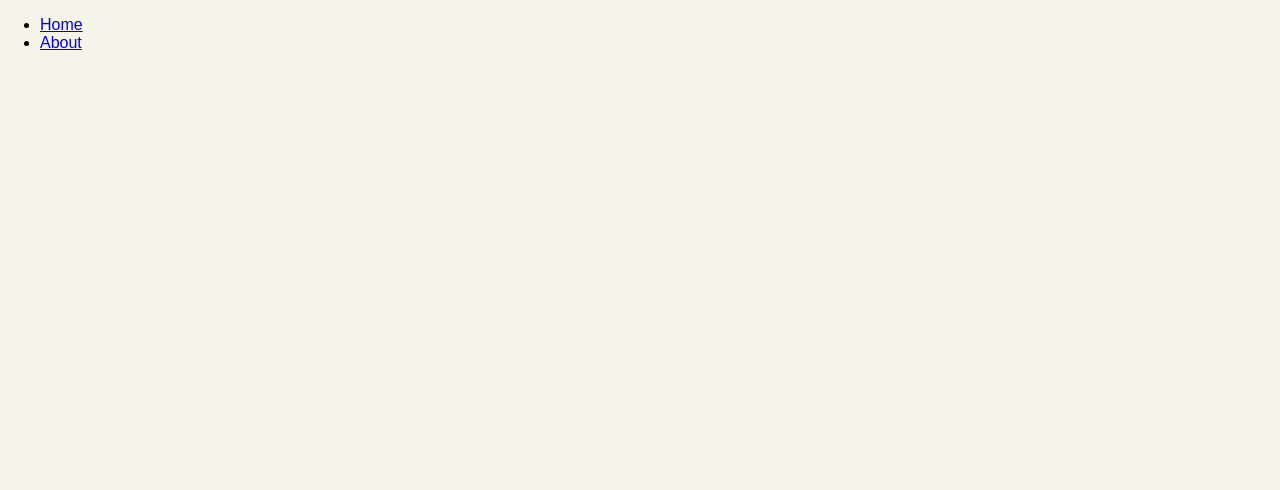
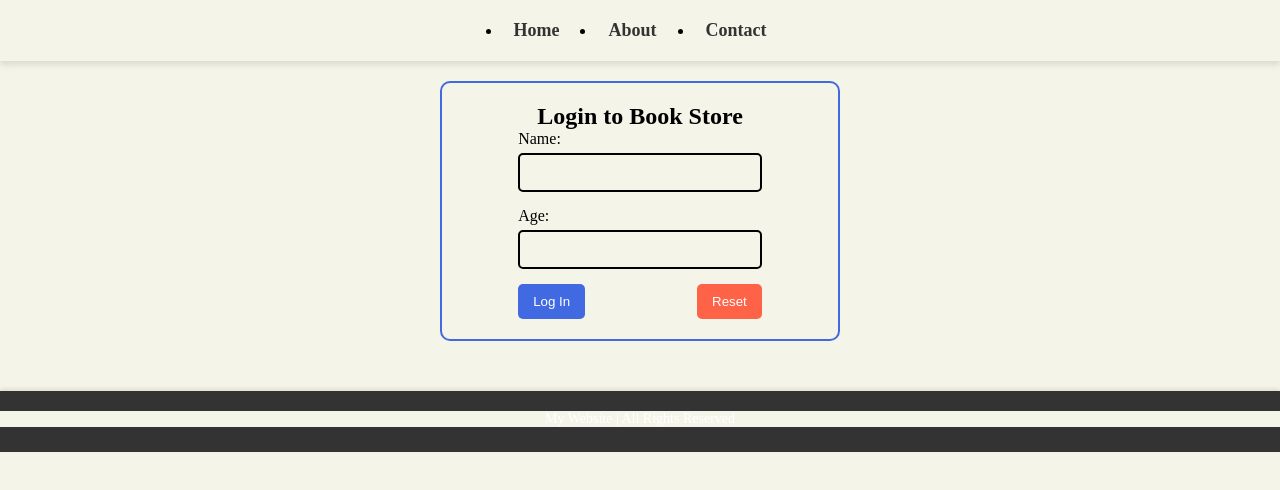
Before and after one commit to neslihannsrm/react-assigment1, a React (Vite) app in the folder gallery-project/: page /contact in a window 1280 px wide. Before the commit this address had no page. Shown: the top 490 px of the page. Built offline with nearby package versions, Linux system fonts and the light colour scheme.

Commit message:
added login to contact page

```diff
--- a/gallery-project/src/App.css
+++ /dev/null
@@ -1,12 +0,0 @@
-html, body {
-    margin: 0;
-    padding: 0;
-    width: 100%;
-    height: 100%;
-    box-sizing: border-box;
-}
-
-#root {
-    width: 100%;
-    height: 100%;
-}
--- a/gallery-project/src/App.jsx
+++ b/gallery-project/src/App.jsx
@@ -1,15 +1,11 @@
-import Books from "./Components/books.jsx";
-import book1 from "./assets/the-midnight-library-cover.jpg";
-import book2 from "./assets/little-prince-cover.jpg";
-import book3 from "./assets/brave-new-world-cover.jpg";
-import book4 from "./assets/fahrenheit-451-cover.jpg";
-import book5 from "./assets/normal-people-cover.jpg";
-import book6 from "./assets/little-women-cover.jpg";
+
 import { BrowserRouter, Routes, Route} from 'react-router-dom';
 import Home from "./Pages/home.jsx";
 import About from "./Pages/About.jsx";
-import Navbar from "./Navbar.jsx";
-import "./App.css";
+import Contact from "./Pages/Contact.jsx";
+import Navbar from "./Components/Navbar.jsx";
+import Footer from "./Components/Footer.jsx";
+import "./index.css";
 
 
 
@@ -17,12 +13,15 @@ function App() {
     return (
         <>
         <BrowserRouter>
-        <Navbar></Navbar>
-        <Routes>
-            <Route path="/" element={<Home/>}/>
-            <Route path="/about" element={<About/>}/>
-        </Routes>
+            <Navbar />
+                <Routes>
+                    <Route path="/" element={<Home/>}/>
+                    <Route path="/about" element={<About/>}/>
+                    <Route path="/contact" element={<Contact/>}/>
+                </Routes>
+            <Footer />
         </BrowserRouter>
+
         </>
     );
 
--- /dev/null
+++ b/gallery-project/src/Components/Footer.jsx
@@ -0,0 +1,11 @@
+import "../index.css";
+
+function Footer() {
+  return (
+    <footer className="footer">
+      <p> My Website | All Rights Reserved</p>
+    </footer>
+  );
+}
+
+export default Footer;
--- /dev/null
+++ b/gallery-project/src/Components/Navbar.jsx
@@ -0,0 +1,18 @@
+import { Link } from 'react-router-dom';
+import "../index.css";
+
+
+function Navbar() {
+    return (
+    <div>
+        <nav className="navbar">
+            <ul className="nav-links">
+                <li><Link to="/"className="nav-item">Home</Link></li>
+                <li><Link to="/about" className="nav-item">About</Link></li>
+                <li><Link to="/contact" className="nav-item">Contact</Link></li>
+            </ul>
+        </nav>
+    </div>
+    );
+}
+export default Navbar;
--- a/gallery-project/src/books.css
+++ b/gallery-project/src/Components/books.css
@@ -8,25 +8,25 @@ body {
     box-sizing: border-box;
     font-family: Arial, sans-serif;
     background-color: #f9f9f9;
-    display: flex; /* Flexbox kullanımı */
-    justify-content: center; /* Yatayda ortala */
-    align-items: center; /* Dikeyde ortala */
-    min-height: 100vh; /* Sayfa yüksekliğini tam ekran yap */
+    display: flex;
+    justify-content: center;
+    align-items: center;
+    min-height: 100vh;
 }
 
-/* Kitapları içeren konteyner */
+
 .book-container {
     display: flex;
-    justify-content: center; /* Kitapları yatayda ortala */
-    flex-wrap: wrap; /* Satır taşmasını sağla */
+    justify-content: center;
+    flex-wrap: wrap;
     gap:90px;
-    max-width: 100%; /* Konteynerin genişliğini sınırla */
+    max-width: 100%;
     padding: 20px;
     margin-left: 6%;
 }
 
 .books{
-    border: 1px solid royalblue;
+    border: 1px solid #4169e1;
     border-radius: 10px;
     box-shadow: 5px 5px 5px black;
     padding: 20px;
--- a/gallery-project/src/Components/books.jsx
+++ b/gallery-project/src/Components/books.jsx
@@ -4,7 +4,7 @@ import book3 from "../assets/brave-new-world-cover.jpg";
 import book4 from "../assets/fahrenheit-451-cover.jpg";
 import book5 from "../assets/normal-people-cover.jpg";
 import book6 from "../assets/little-women-cover.jpg";
-import "../books.css";
+import "../index.css";
 
 function Books(props) {
     return (
--- a/gallery-project/src/Navbar.jsx
+++ /dev/null
@@ -1,17 +0,0 @@
-import { Link } from 'react-router-dom';
-
-
-
-function Navbar() {
-    return (
-    <div>
-        <nav>
-            <ul>
-                <li><Link to="/">Home</Link></li>
-                <li><Link to="/about" >About</Link></li>
-            </ul>
-        </nav>
-    </div>
-    );
-}
-export default Navbar;
--- a/gallery-project/src/Pages/About.jsx
+++ b/gallery-project/src/Pages/About.jsx
@@ -5,6 +5,7 @@ import book3 from "../assets/brave-new-world-cover.jpg";
 import book4 from "../assets/fahrenheit-451-cover.jpg";
 import book5 from "../assets/normal-people-cover.jpg";
 import book6 from "../assets/little-women-cover.jpg";
+import "../index.css";
 
 function About() {
     return (
--- /dev/null
+++ b/gallery-project/src/Pages/Contact.jsx
@@ -0,0 +1,65 @@
+import React, { useState } from 'react';
+import { Link } from 'react-router-dom';
+import '../index.css'; // Importing the CSS file
+
+function Contact() {
+  const [name, setName] = useState('');
+  const [age, setAge] = useState('');
+  const [error, setError] = useState('');
+
+
+  const handleSubmit = (e) => {
+    e.preventDefault();
+    if (!name || !age) {
+      setError('Please fill in all fields!');
+    } else {
+      setError('');
+      alert(`Welcome, ${name}! Your age is: ${age}`);
+    }
+  };
+
+
+  const handleReset = () => {
+    setName('');
+    setAge('');
+    setError('');
+  };
+
+  return (
+    <div className="form-container">
+      <h2>Login to Book Store</h2>
+      <form onSubmit={handleSubmit}>
+        <div className="input-container">
+          <label htmlFor="name">Name:</label>
+          <input
+            type="text"
+            id="name"
+            value={name}
+            onChange={(e) => setName(e.target.value)}
+            className="input-field"
+          />
+        </div>
+        <div className="input-container">
+          <label htmlFor="age">Age:</label>
+          <input
+            type="number"
+            id="age"
+            value={age}
+            onChange={(e) => setAge(e.target.value)}
+            className="input-field"
+          />
+        </div>
+
+
+        {error && <p className="error-message">{error}</p>}
+
+        <div className="button-container">
+          <button type="submit" className="submit-button">Log In</button>
+          <button type="button" onClick={handleReset} className="reset-button">Reset</button>
+        </div>
+      </form>
+    </div>
+  );
+}
+
+export default Contact;
--- a/gallery-project/src/Pages/home.jsx
+++ b/gallery-project/src/Pages/home.jsx
@@ -1,48 +1,9 @@
 import {useState} from 'react'
-
-
+import { Link } from 'react-router-dom';
+import "../index.css";
 
 function Home() {
 
-    const [name, setName] = useState("guest");
-    const [age, setAge] = useState(0);
-    const [isEmployed, setIsEmployed] = useState(false);
 
-
-    const updateName = () => {
-        setName("Matilda");
-    }
-
-    const IncrementAge  = () => {
-        setAge(age+ 1);
-    }
-
-    const toggleEmployment = () => {
-        if (isEmployed) {
-            setIsEmployed(false);
-        } else {
-            setIsEmployed(true);
-        }
-    }
-
-
-    return (
-        <div>
-            <button className='home-btn'onClick={updateName}>
-                Set name!
-            </button>
-            <h2>Name: {name}</h2>
-
-            <button className='home-btn'onClick={IncrementAge}>
-                IncrementAge
-            </button>
-            <h2>Age: {age} </h2>
-
-            <button className='home-btn'onClick={toggleEmployment}>
-                Toggle
-            </button>
-            <h2>isEmployed: {isEmployed ? "Yes" : "No" }  </h2>
-        </div>
-    );
 }
 export default Home;
--- a/gallery-project/src/index.css
+++ b/gallery-project/src/index.css
@@ -1,5 +1,257 @@
-.home-btn{
-    font-size: 2em ;
-    padding: 10px ;
+/* Global Styling */
+* {
+  margin: 0;
+  padding: 0;
+  box-sizing: border-box;
+  background-color: rgb(244, 244, 232);
+}
 
+body {
+  display: flex;
+  flex-direction: column;
+  justify-content: space-between;
+  height: 100%;
+  background-color: rgb(244, 244, 232);
 }
+
+ome Button Styling */
+.home-btn {
+  font-size: 2rem;
+  padding: 15px 25px;
+  background-color: #4169e1;
+  color: white;
+  border: none;
+  border-radius: 5px;
+  cursor: pointer;
+  transition: background-color 0.3s;
+}
+
+.home-btn:hover {
+  background-color: #3658a0;
+}
+
+/* Navigation Styles */
+.navbar {
+  background-color: #f4f4e8;
+  padding: 20px;
+  box-shadow: 0 4px 6px rgba(0, 0, 0, 0.1);
+  position: sticky;
+  top: 0;
+  z-index: 1000;
+}
+
+.nav-links {
+  display: flex;
+  justify-content: center;
+  gap: 25px;
+}
+
+.nav-item {
+  text-decoration: none;
+  color: #333;
+  font-size: 18px;
+  font-weight: 600;
+  padding: 8px 12px;
+  border-radius: 5px;
+  transition: all 0.3s ease;
+}
+
+.nav-item:hover {
+  color: #4169e1;
+  background-color: rgba(65, 105, 225, 0.1);
+  transform: scale(1.05);
+}
+
+/* Footer Styles */
+.footer {
+  background-color: #333;
+  color: white;
+  text-align: center;
+  padding: 20px 0;
+  position: relative;
+  width: 100%;
+  margin-top: 50px;
+  font-size: 14px;
+  box-shadow: 0 -2px 4px rgba(0, 0, 0, 0.1);
+}
+
+.footer p {
+  margin-bottom: 5px;
+}
+
+.footer a {
+  color: #4169e1;
+  text-decoration: none;
+  font-weight: bold;
+}
+
+.footer a:hover {
+  text-decoration: underline;
+}
+
+/* Book Container Styling */
+.book-container {
+  display: flex;
+  justify-content: center;
+  flex-wrap: wrap;
+  gap: 90px;
+  max-width: 100%;
+  padding: 20px;
+  margin-left: 6%;
+}
+
+/* Book Item Styling */
+.books {
+  border: 1px solid #4169e1;
+  border-radius: 10px;
+  box-shadow: 5px 5px 5px black;
+  padding: 20px;
+  margin: 20px;
+  text-align: center;
+  max-width: 250px;
+  transition: transform 0.3s ease-in-out, box-shadow 0.3s ease-in-out;
+}
+
+.books:hover {
+  transform: scale(1.05);
+  box-shadow: 10px 10px 15px rgba(0, 0, 0, 0.2);
+}
+
+.books .title {
+  font-family: Arial, sans-serif;
+  margin: 0;
+  color: black;
+  font-weight: bold;
+  font-size: 1.2rem;
+}
+
+.books .price {
+  font-family: Arial, sans-serif;
+  color: #4169e1;
+  font-weight: bold;
+  font-size: 1.1rem;
+  margin-top: 10px;
+}
+
+/* Image Styling for Books */
+.img {
+  max-width: 100%;
+  height: 60%;
+  margin-bottom: 15px;
+}
+
+/* Responsive Design */
+@media screen and (max-width: 768px) {
+  .nav-links {
+      flex-direction: column;
+      gap: 15px;
+  }
+
+  .navbar {
+      padding: 15px;
+  }
+
+  .home-btn {
+      font-size: 1.5rem;
+      padding: 12px 20px;
+  }
+
+  .footer {
+      padding: 15px;
+      font-size: 12px;
+  }
+
+  .book-container {
+      margin-left: 3%;
+      gap: 20px;
+  }
+
+  .books {
+      max-width: 220px;
+  }
+}
+
+@media screen and (max-width: 480px) {
+  .nav-item {
+      font-size: 16px;
+  }
+
+  .home-btn {
+      font-size: 1.2rem;
+      padding: 10px 15px;
+  }
+
+  .footer {
+      padding: 10px;
+  }
+
+  .book-container {
+      margin-left: 2%;
+      gap: 15px;
+  }
+
+  .books {
+      max-width: 200px;
+  }
+}
+
+/* contact */
+/* form-container: Container that holds the form */
+.form-container {
+  display: flex;
+  flex-direction: column;
+  align-items: center;
+  border: 2px solid #4169e1;
+  padding: 20px;
+  border-radius: 10px;
+  max-width: 400px;
+  margin: 20px auto;
+  background-color: #f4f4e8;
+}
+
+
+.input-container {
+  margin-bottom: 15px;
+}
+
+
+.input-field {
+  padding: 10px;
+  width: 100%;
+  border-radius: 5px;
+  border: 2px solid #000000;
+  margin-top: 5px;
+}
+
+
+.button-container {
+  display: flex;
+  justify-content: space-between;
+  width: 100%;
+}
+
+
+.submit-button {
+  background-color: #4169e1;
+  color: white;
+  padding: 10px 15px;
+  border: none;
+  border-radius: 5px;
+  cursor: pointer;
+}
+
+
+.reset-button {
+  background-color: #ff6347;
+  color: white;
+  padding: 10px 15px;
+  border: none;
+  border-radius: 5px;
+  cursor: pointer;
+}
+
+
+.error-message {
+  color: red;
+  margin-bottom: 15px;
+}
--- a/package.json
+++ /dev/null
@@ -1,5 +0,0 @@
-{
-  "dependencies": {
-    "react-router-dom": "^7.1.1"
-  }
-}
```
Also changed, not shown: 1 other file (tests, documents, lock files or other folders).
